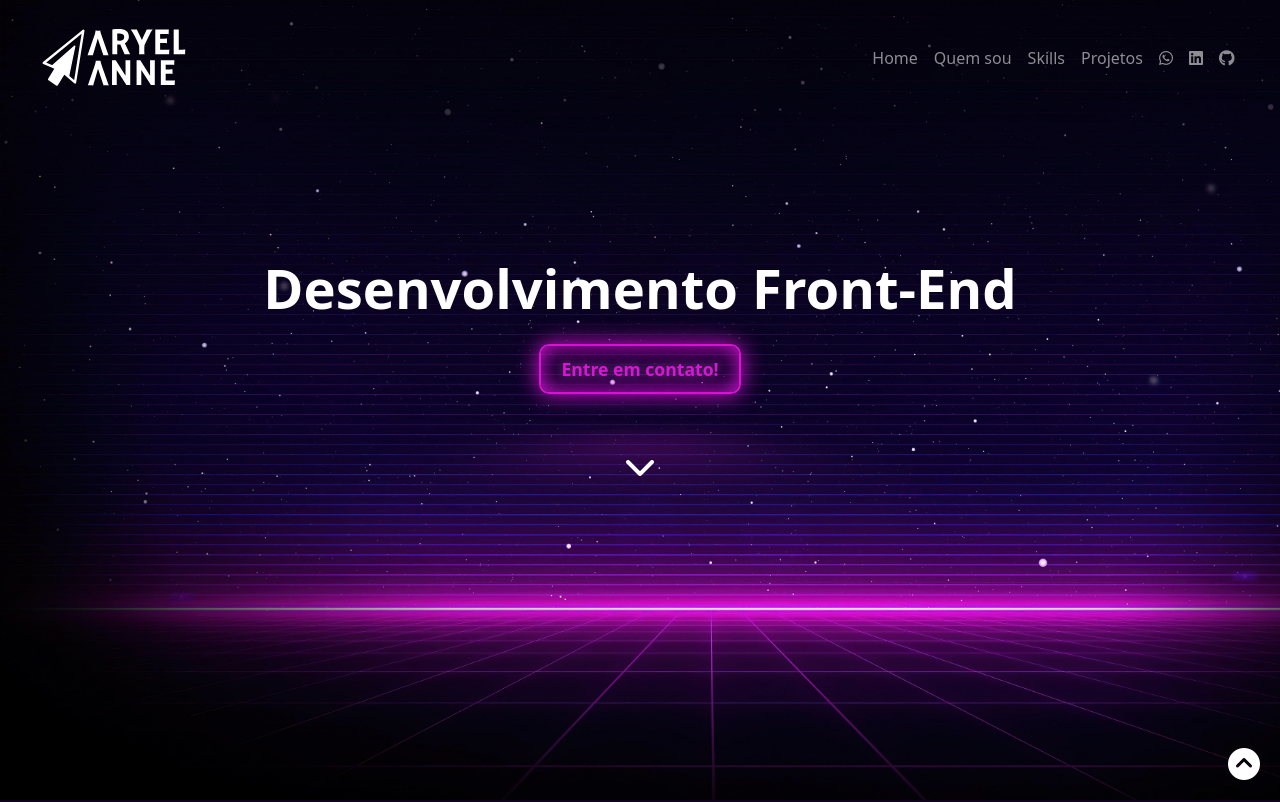
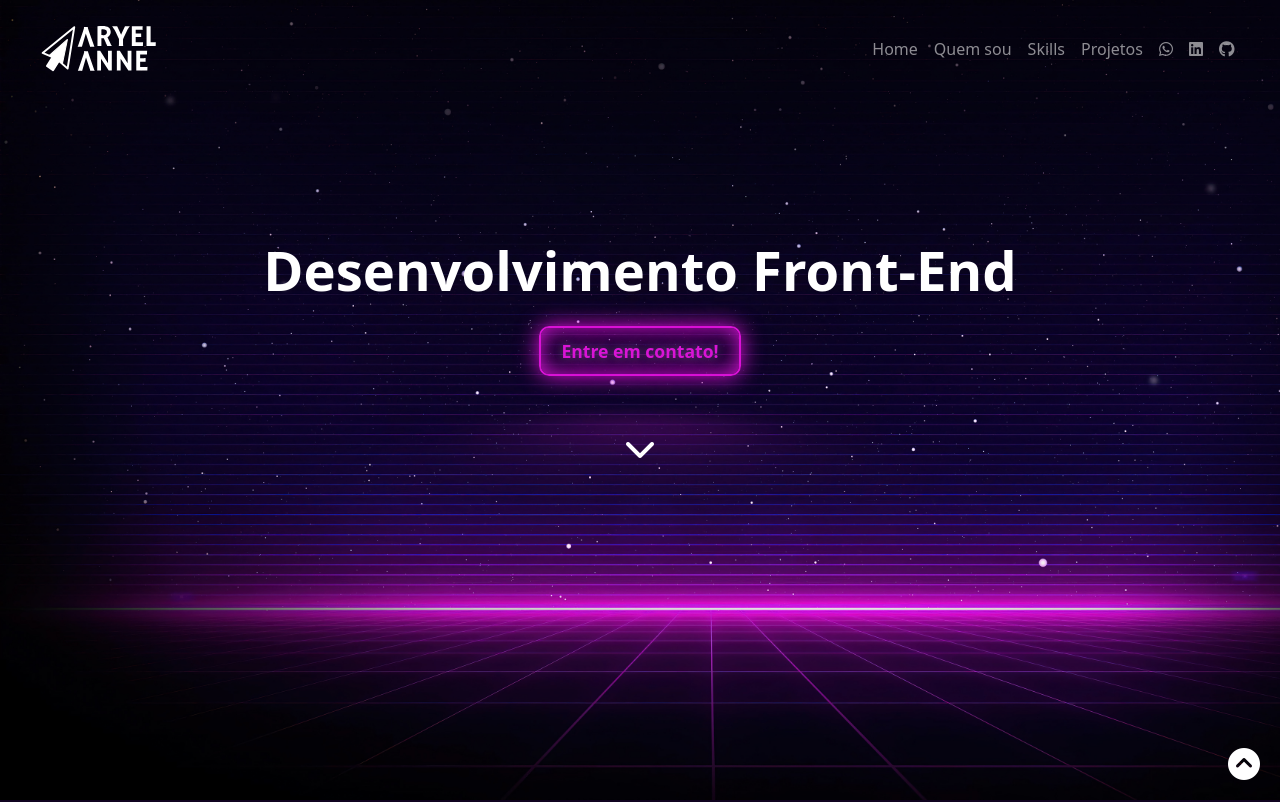
Before and after one commit to Aryel15/Portifolio-REACTJS, a React (Vite) app: page / in a window 1280 px wide. Shown: the top 802 px of the page. Built offline with nearby package versions, Linux system fonts and the light colour scheme.

Commit message:
Novo curriculo

```diff
--- a/src/components/menu/style.css
+++ b/src/components/menu/style.css
@@ -12,7 +12,7 @@
     cursor: pointer;
 }
 .logo{
-    width: 150px;
+    width: 120px;
     transition: all 0.7s;
 }
 .logo:hover{
--- a/src/pages/home/index.jsx
+++ b/src/pages/home/index.jsx
@@ -88,7 +88,7 @@ Busco constantemente melhorar minhas habilidades e evoluir como profissional, se
             <section className="curriculo" id="curriculo">
                 <hr/>
                     <h2>Currículo</h2>
-                    <a href="https://drive.google.com/file/d/1UdWGeHot0J_Wq05k_5EX_OVfrwy9xowN/view?usp=drive_link"
+                    <a href="https://drive.google.com/file/d/17dzRcjfXvNUpg2weGKNotdhgFQKaebxz/view?usp=drive_link"
                     className="curriculo-btn" target='_blank'>Currículo</a><br/>
             </section>
             <div className="up">
```
